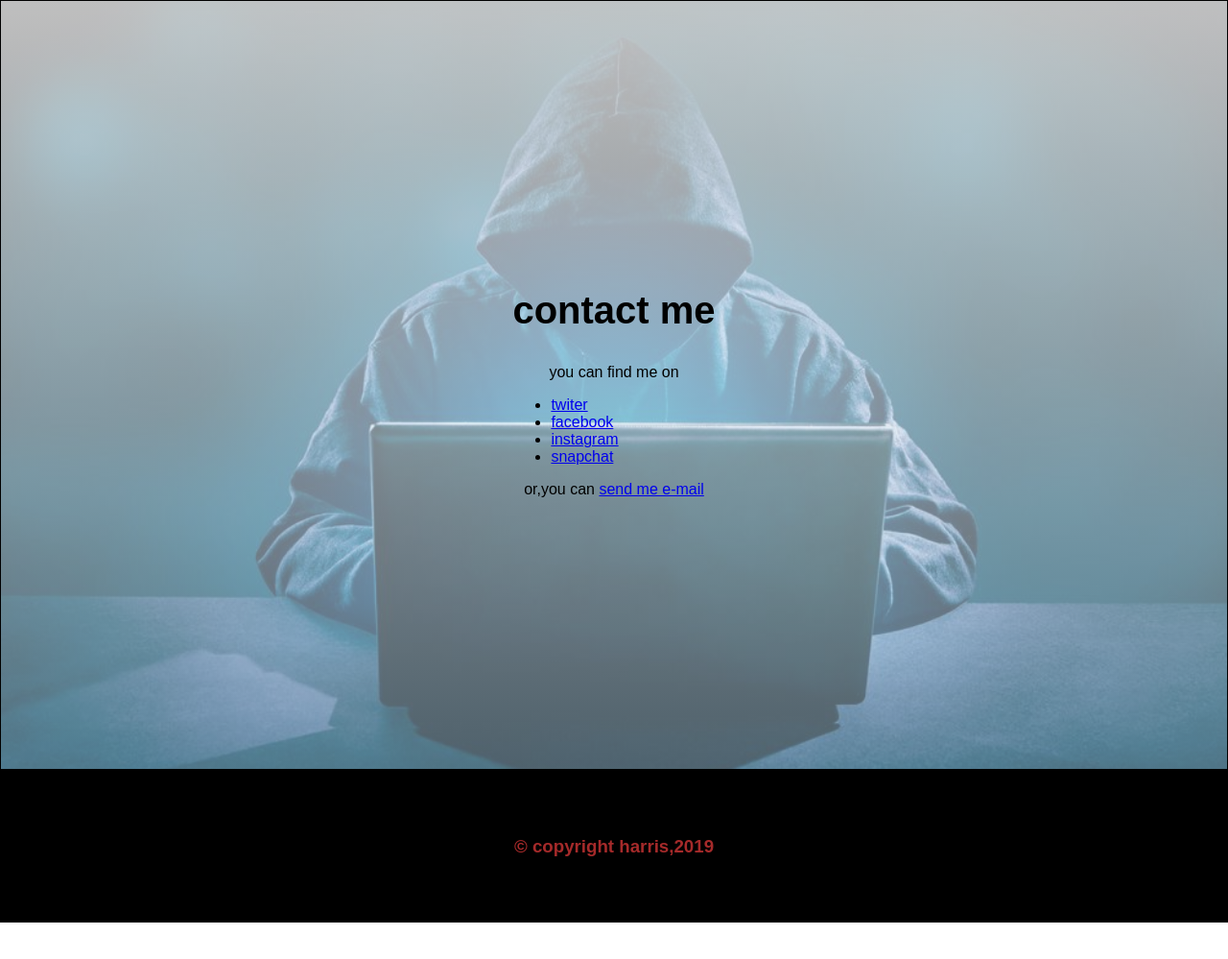
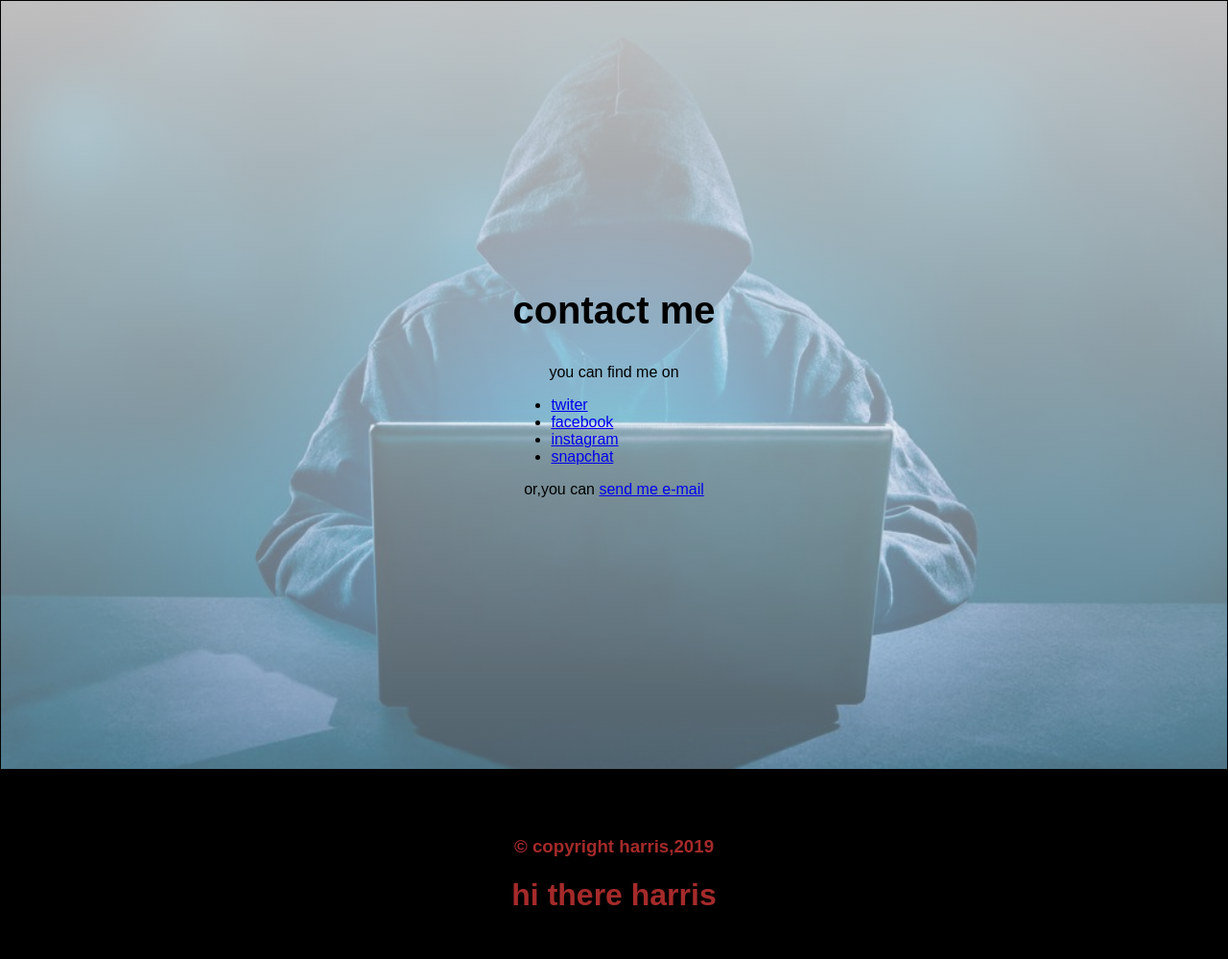
Before and after one commit to harris-12/microsite, a plain HTML site: page index.html in a window 1280 px wide. Shown: the part 1654-2653 px from the top of the page at 96% size. Before the commit the page ends 2615 px from the top, so only its background shows below. Drawn offline with Linux system fonts and the light colour scheme.

Commit message:
made h1 in footer

```diff
--- a/index.html
+++ b/index.html
@@ -62,7 +62,7 @@
 </main>
 <footer>
     <h3> &copy; copyright harris,2019</h3>
-
+<h1>hi there harris</h1>
 </footer>
 
 
```
